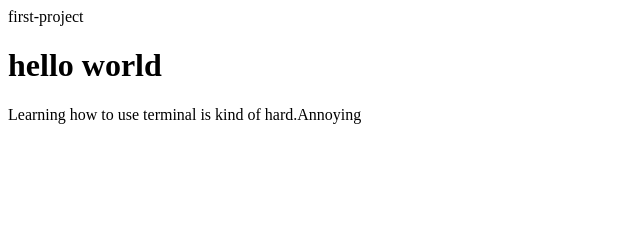
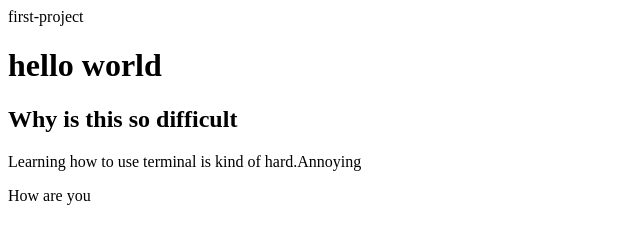
Before and after one commit to astanford94/new-repo, a plain HTML site: page index.html in a window 1280 px wide. Shown: the whole page, without its empty margins (0-640 px from the left). Drawn offline with Linux system fonts and the light colour scheme.

Commit message:
Fourth commit

```diff
--- a/index.html
+++ b/index.html
@@ -7,7 +7,9 @@
     </head>
     <body>
         <h1>hello world</h1>
+        <h2>Why is this so difficult</h2>
         <p>Learning how to use terminal is kind of hard.Annoying</p>
+        <p>How are you</p>
 
     </body>
     </html>
```
